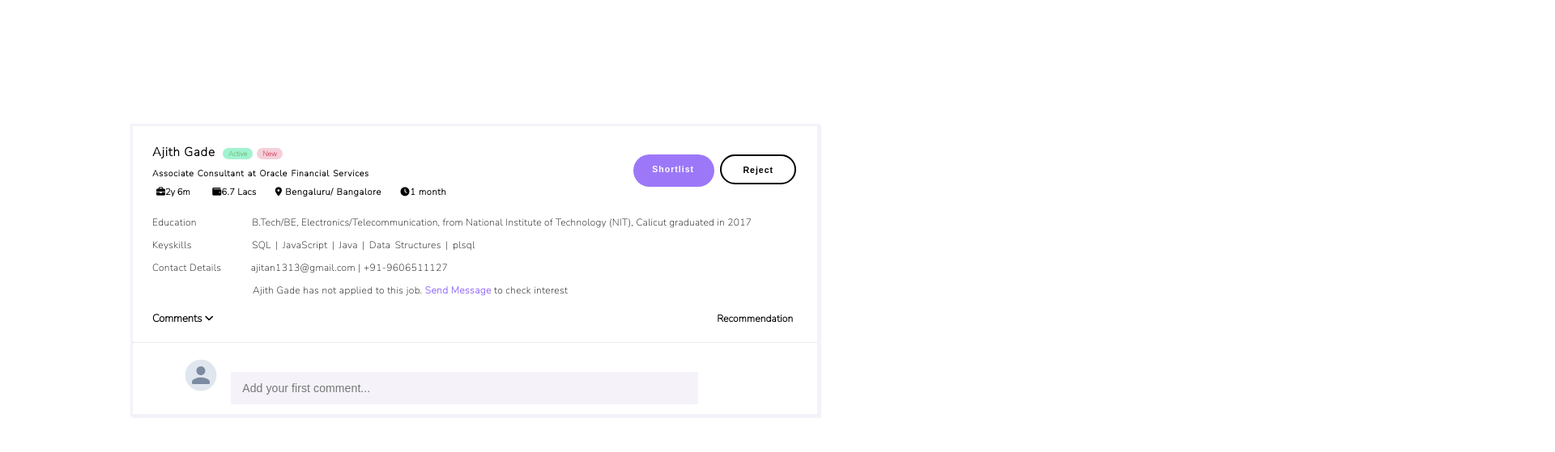
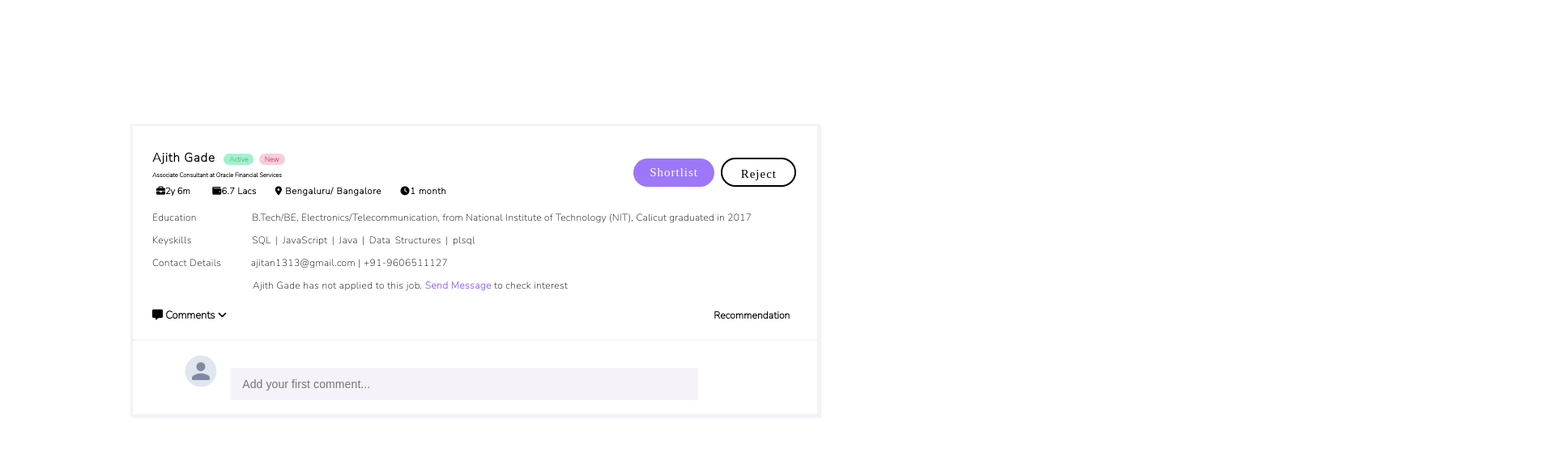
Before and after one commit to Vivek-396/Learning, a plain HTML site: page index.html in a window 1280 px wide. Shown: the top 559 px of the page at 81% size, 1920 px wide, since content can reach past the window. Drawn offline with Linux system fonts and the light colour scheme.

Commit message:
Tags and Css Propeties Correction

```diff
--- a/assets/styles/style.css
+++ b/assets/styles/style.css
@@ -49,104 +49,101 @@
     font-size: 9px;
     text-align: left;
     letter-spacing: 1px;
-    padding: 1px 25px 6px 23px;
+    padding: 9px 20px 9px 20px;
     border-radius: 30px;
     position: absolute;
-    top: 35px;
+    top: 40px;
     right: 127px;
+    font: 400 15px Nunito;
 }
 
 .reject {
     background-color: white;
     color: black;
     border: 2px solid black;
-    padding: 0px 26px;
+    padding: 10px 22px 5px 23px;
     right: 26px;
+    font-size: 9px;
+    position: absolute;
+    top: 39px;
+    right: 26px;
+    font: 400 15px Nunito;
 }
 
+
+}
 .tag {
     font-size: 7px;
     word-spacing: 1px;
     letter-spacing: 0.8px;
 }
-
 .experience {
     font-size: 11px;
     padding-left: 5px;
 }
-
 .ctc {
     font-size: 11px;
     letter-spacing: 0.4px;
     padding-left: 26px;
 }
-
 .location {
     font-size: 11px;
     word-spacing: 0.2px;
     letter-spacing: 0.7px;
     padding-left: 20px;
 }
-
 .month {
     font-size: 11px;
     padding-left: 20px;
     letter-spacing: 0.7px;
 }
-
 .details {
     font-size: 12px;
     letter-spacing: 0.4px;
-    padding-top: 4px;
     float: left;
     overflow: auto;
 }
-
 .listing1 {
     letter-spacing: 0.28px;
     padding-left: 65px;
 }
-
 .listing2 {
     letter-spacing: 0.4 px;
     word-spacing: 2px;
     padding-left: 71px;
 }
-
 .listing3 {
     padding-left: 33px;
 }
-
 .status {
     padding-left: 124px;
 }
-
 .email {
     color: #9C78F8;
     font-weight: 900;
 }
-
+.bottom_tags {
+    padding-top: 132px;
+}
 hr {
     border-top: 1px #dfdfdf;
-    margin-top: 20px;
+    margin-top: 21px;
 }
-
 .comment {
     font-size: 13px;
-    margin-left: 5550px;
 }
-
 .recommendation {
     font-size: 12px;
     letter-spacing: 0.2px;
-    padding-left: 620px;
+    padding-left: 600px;
 }
-
+.forms {
+    margin-top: -2px;
+}
 .picture {
     padding-left: 63px;
     padding-top: 16px;
 }
-
 .comments {
     font-size: 14px;
     background-color: #f5f3f9;
--- a/index.html
+++ b/index.html
@@ -19,9 +19,10 @@
 
         <div class="content">
 
-            <span class="name">Ajith Gade</span>
-            <span class="active">Active</span>
-            <span class="active new"> New</span>
+            <h1><span class="name">Ajith Gade</span>
+                <span class="active">Active</span>
+                <span class="active new"> New</span>
+            </h1>
 
             <div class="tag">
                 <h2>Associate Consultant at Oracle Financial Services</h2>
@@ -37,25 +38,31 @@
             </div>
 
             <div class="buttons">
-                <button type="button" class="shortlist"><h3>Shortlist</h3></button>
-                <button type="button" class="shortlist reject"><h3>Reject</h3></button>
+                <h3>
+                    <button type="button" class="shortlist">Shortlist</button>
+                    <button type="button" class="shortlist reject">Reject</button>
+                </h3>
             </div>
 
             <div class="details">
                 <p><span>Education</span> <span class="listing1">B.Tech/BE, Electronics/Telecommunication, from National Institute of Technology (NIT), Calicut graduated in 2017</span></p>
                 <p><span>Keyskills</span> <span class="listing2">SQL | JavaScript | Java | Data Structures | plsql</span></p>
                 <p><span>Contact Details</span> <span class="listing3">ajitan1313@gmail.com | +91-9606511127</span></p>
-                <div class="status">Ajith Gade has not applied to this job. <span class="email">Send Message</span> to check interest</div>
+                <div class="status">
+                    <p>Ajith Gade has not applied to this job. <span class="email">Send Message</span> to check interest</p>
+                </div>
             </div>
 
-            <div>
+            <div class="bottom_tags">
                 <span class="comment">	<i class='fas fa-comment-alt'></i> <strong>Comments </strong><i class="fa fa-angle-down"></i></span>
                 <span class="recommendation"><strong>Recommendation</strong></span>
             </div>
         </div>
-        <hr>
-        <img src="assets/icons/user.svg" class="picture" />
-        <input type="text" placeholder="Add your first comment..." class="comments">
+        <hr/>
+        <form class="forms">
+            <img src="assets/icons/user.svg" class="picture" />
+            <input type="text" placeholder="Add your first comment..." class="comments" />
+        </form>
     </div>
 
 </body>
```
